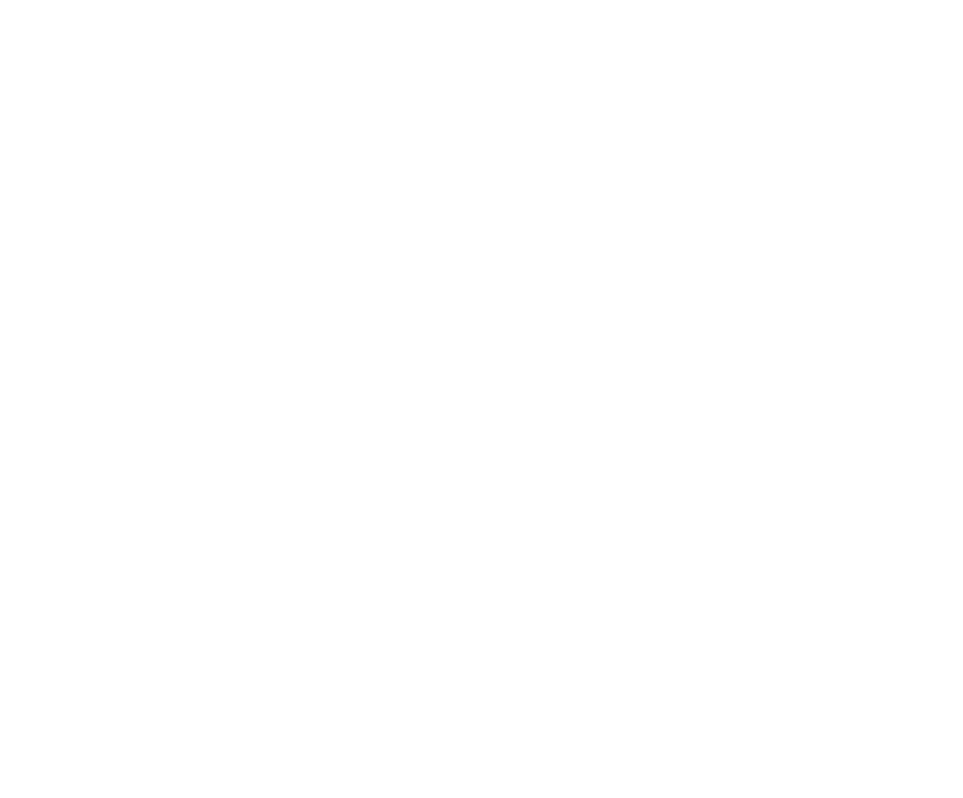
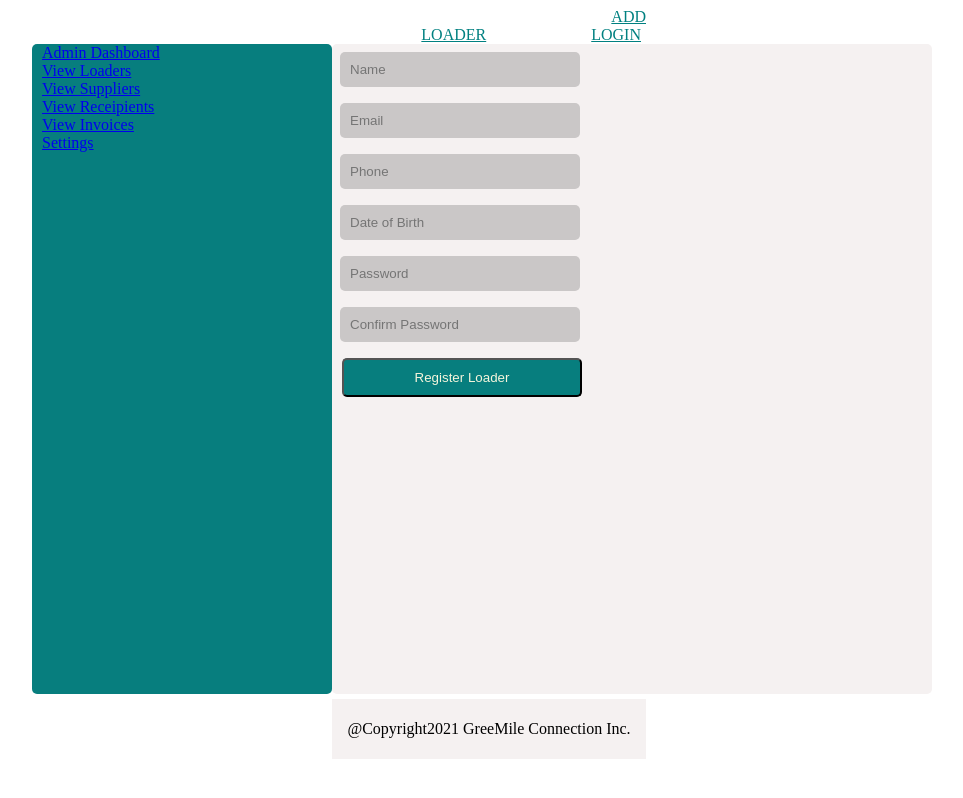
Before and after one commit to sylviaboona/green_mile_project, a React (Create React App) app: page /addLoader in a window 1280 px wide. Shown: the whole page, without its empty margins (276-1239 px from the left). Built offline with nearby package versions, Linux system fonts and the light colour scheme.

Commit message:
add loader ui

```diff
--- a/src/App.tsx
+++ b/src/App.tsx
@@ -2,23 +2,20 @@
 // import 'bootstrap/dist/bootstrap.min.css';
 import './assets/css/App.css';
 import Login from './AppPages/Login';
+import AddLoader from './AppPages/AddLoader'
 import {
   BrowserRouter as Router,
   Switch,
   Route
 } from "react-router-dom";
-// import { Navbar } from 'react-bootstrap';
 function App() {
   return (
     <Router >
       <div>
         <Switch>
-        {/* <Route path="/about">
-          <About />
+          <Route path="/addLoader">
+            <AddLoader />
           </Route>
-        <Route path="/projects">
-          <Projects />
-        </Route> */}
           <Route path="/login">
             <Login />
           </Route>
@@ -26,11 +23,6 @@
         </Switch>
       </div>
     </Router>
-    // <div className="App">
-    //   {/* <NavBar /> */}
-    //   {/* <SideBarLogin /> */}
-    //   <LoginForm />
-    // </div>
   );
 }
 
--- /dev/null
+++ b/src/AppPages/AddLoader.tsx
@@ -0,0 +1,30 @@
+import React from 'react';
+import SideBar from '../components/SideBar'
+import NavBar from '../components/NavBar'
+import Footer from '../components/Footer'
+const AddLoader = () => {
+    return (
+        <div className="page-container">
+            <NavBar />
+            <SideBar />
+            <form className="add-loader-form">
+                    <input type="text" name="name" placeholder="Name" className="form-control" />
+                    <br />
+                    <input type="text" name="email" placeholder="Email" className="form-control" />
+                    <br />
+                    <input type="text" name="phone" placeholder="Phone" className="form-control" />
+                    <br />
+                    <input type="text" name="dob" placeholder="Date of Birth" className="form-control" />
+                    <br />
+                    <input type="text" name="password" placeholder="Password" className="form-control" />
+                    <br />
+                    <input type="text" name="cpassword" placeholder="Confirm Password" className="form-control" />
+                    <br />
+                    <input type="submit" value="Register Loader" className="btn" />
+            </form>
+            <Footer/>
+        </div>
+    )
+}
+
+export default AddLoader
--- a/src/assets/css/App.css
+++ b/src/assets/css/App.css
@@ -70,14 +70,52 @@
 }
 
 .navbar{
-  background-color: beige;
+  /* background-color: rgb(167, 134, 134); */
   margin-left: 300px;
   margin-right: 350px;
-  padding: 10px;
+   text-align: right;
 }
 
 .navbar-link{
   color: teal;
-  padding-right: 100px;
-  text-align: right;
+  /* padding-right: 100px; */
+  padding-left: 100px;
+  padding-top: 5px;
+  padding-right: 5px;
 }
+
+.side-bar{
+  background-color: rgb(7, 126, 126);
+  border-radius: 5px;
+  width: 300px;
+  height: 650px;
+}
+
+.footer-container{
+  background-color: rgb(245, 241, 241);
+  padding: 5px;
+  margin-left: 300px;
+  margin-right: 350px;
+  margin-top: 5px;
+}
+
+.footer-text{
+  text-align: center;
+}
+
+.add-loader-form{
+  width: 600px;
+  height: 650px;
+  background-color: rgb(245, 241, 241);
+  border-radius: 5px;
+  margin-left: 300px;
+  margin-top: -650px;
+}
+
+.page-container{
+  margin-left: 300px;
+}
+
+.sidebar-link{
+  padding: 10px;
+}
--- a/src/components/Footer.tsx
+++ b/src/components/Footer.tsx
@@ -2,8 +2,8 @@
 
 const Footer = () => {
     return (
-        <div>
-            @Copyright2021 GreeMile Connection Inc.
+        <div className="footer-container">
+            <p className="footer-text">@Copyright2021 GreeMile Connection Inc.</p>
         </div>
     )
 }
--- a/src/components/NavBar.tsx
+++ b/src/components/NavBar.tsx
@@ -4,7 +4,7 @@
 const NavBar = () => {
     return (
         <div className="navbar">
-            <Link to="/" className="navbar-link">ABOUT</Link>
+            <Link to="/addLoader" className="navbar-link">ADD LOADER</Link>
             <Link to="/login" className="navbar-link">LOGIN</Link>
             {/* <Link to="/projects">Projects</Link> */}
         </div>
--- a/src/components/SideBar.tsx
+++ b/src/components/SideBar.tsx
@@ -1,9 +1,20 @@
-import React from 'react'
+import React from 'react';
+import {Link} from 'react-router-dom'
 
 const SideBar = () => {
     return (
-        <div className="left-panel">
-            THis is the left pannel
+        <div className="side-bar">
+            <Link to="/adminDash" className="sidebar-link">Admin Dashboard</Link>
+            <br/>
+            <Link to="/viewLoaders" className="sidebar-link">View Loaders</Link>
+            <br/>
+            <Link to="/viewSuppliers" className="sidebar-link">View Suppliers</Link>
+            <br/>
+            <Link to="/viewReceipients" className="sidebar-link">View Receipients</Link>
+            <br/>
+            <Link to="/viewInvoices" className="sidebar-link">View Invoices</Link>
+            <br/>
+            <Link to="/settings" className="sidebar-link">Settings</Link>
 
         </div>
     )
```
Lines whose indentation alone changed are shown as unchanged.
